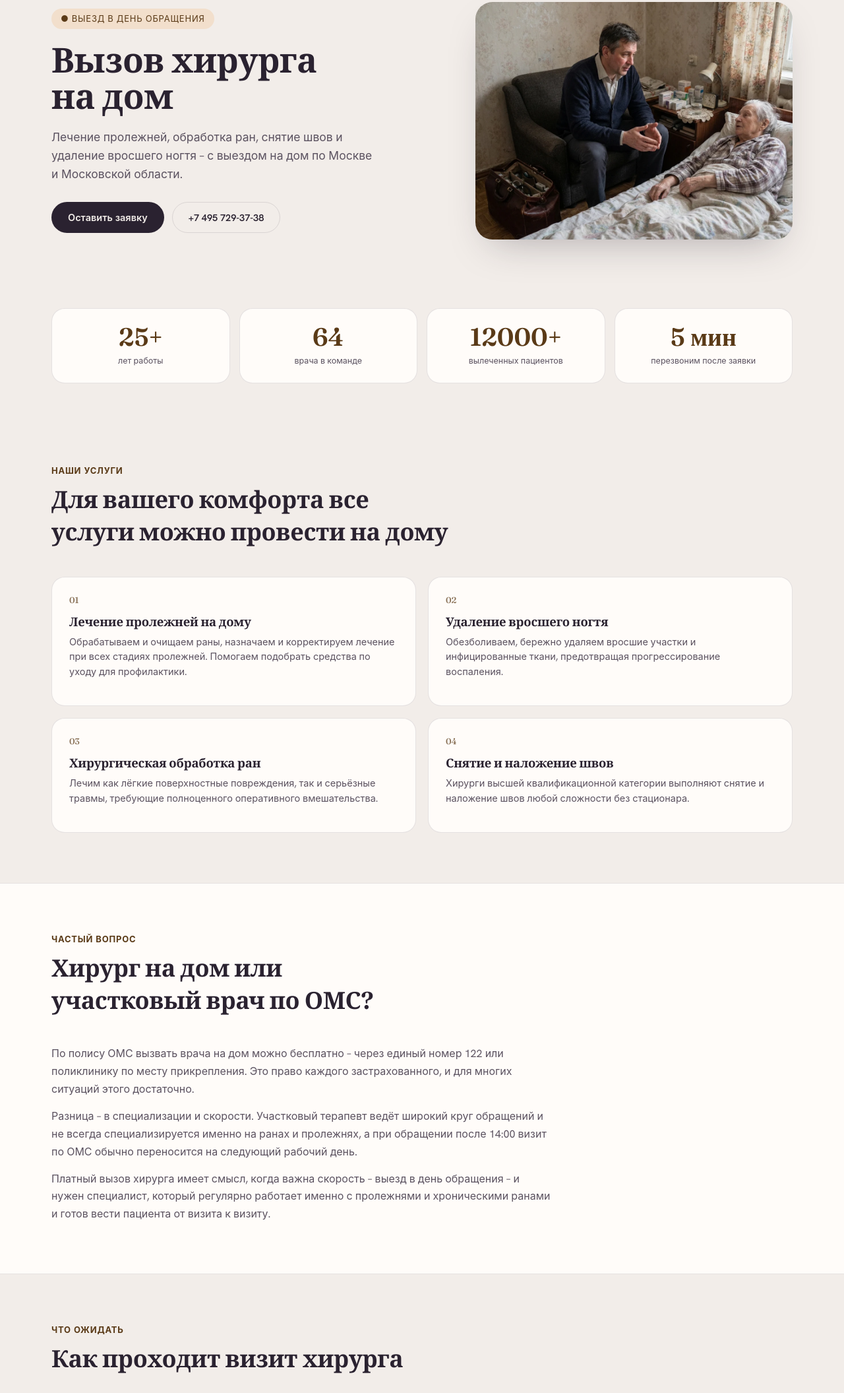
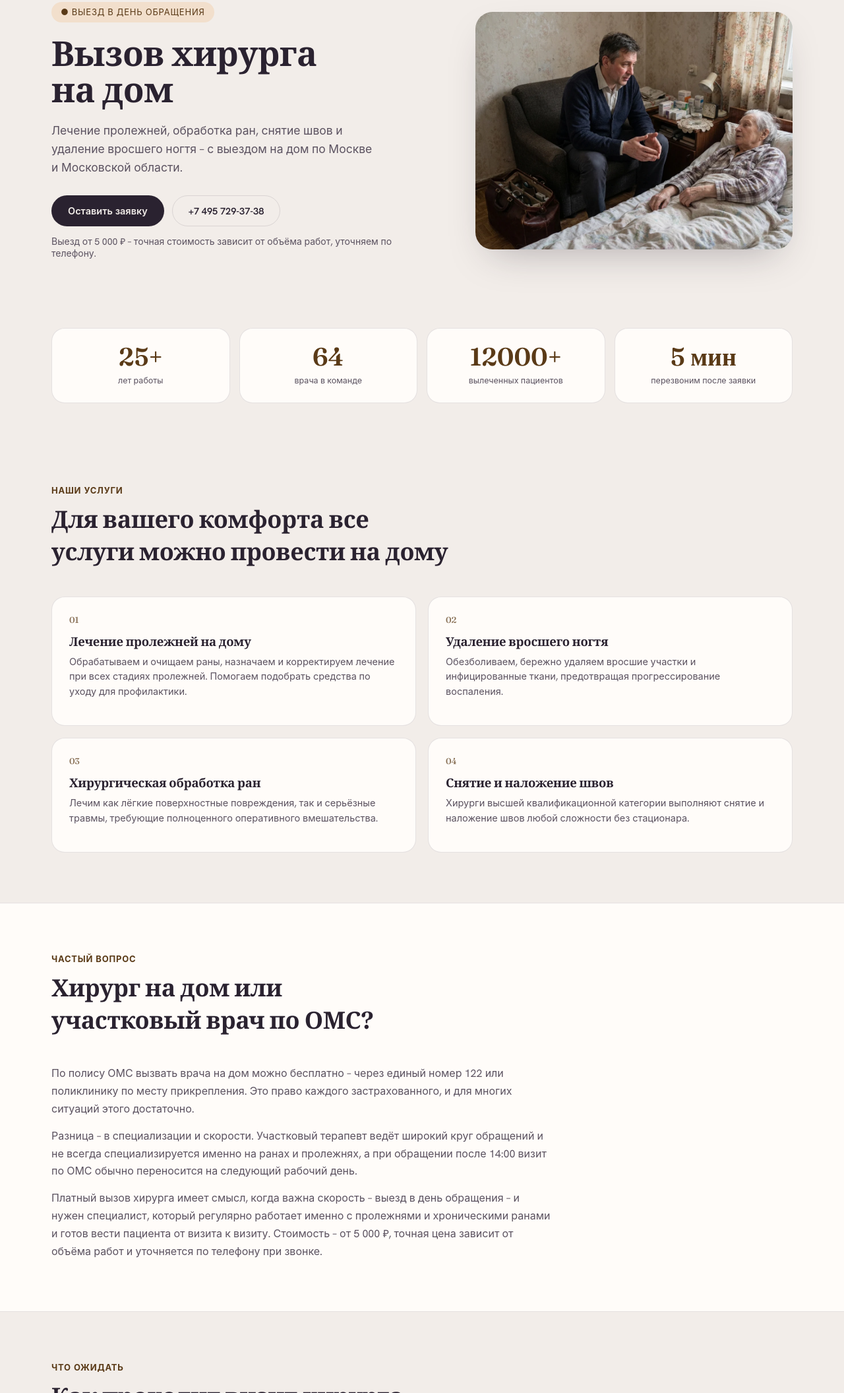
Before and after one commit to mariiagusevaes-fm/bez-prolejnei, a plain HTML site: page vyzov_na_dom_hirurga/index.html in a window 1280 px wide. Shown: the part 146-2257 px from the top of the page at 66% size. Drawn offline with Linux system fonts and the light colour scheme.

Commit message:
Добавлена ориентировочная цена вызова хирурга (от 5 000 ₽)
По просьбе пользователя — общий ценовой ориентир без фиксированной
стоимости, с пояснением, что итоговая цена зависит от объёма работ.
Указана в hero, в разделе сравнения с ОМС и в meta description.
Гарантии по способу оплаты (без предоплаты на карту и т.п.) сознательно
не добавлялись — это не подтверждено.

```diff
--- a/vyzov_na_dom_hirurga/index.html
+++ b/vyzov_na_dom_hirurga/index.html
@@ -4,12 +4,12 @@
 <meta charset="utf-8">
 <meta name="viewport" content="width=device-width, initial-scale=1.0">
 <title>Вызов хирурга на дом в Москве – лечение пролежней и ран</title>
-<meta name="description" content="Выезд хирурга на дом: лечение пролежней, обработка ран, снятие швов, удаление вросшего ногтя. Как проходит визит и чем это отличается от вызова по ОМС.">
+<meta name="description" content="Выезд хирурга на дом от 5 000 ₽: лечение пролежней, обработка ран, снятие швов, удаление вросшего ногтя. Как проходит визит и чем это отличается от вызова по ОМС.">
 <meta name="keywords" content="вызов хирурга на дом, лечение пролежней на дому, выезд врача на дом москва, обработка ран на дому, хирург на дом или по омс">
 <link rel="canonical" href="https://bez-prolejnei.ru/vyzov_na_dom_hirurga/">
 <meta property="og:url" content="https://bez-prolejnei.ru/vyzov_na_dom_hirurga/">
 <meta property="og:title" content="Вызов хирурга на дом в Москве – лечение пролежней и ран">
-<meta property="og:description" content="Выезд хирурга на дом: лечение пролежней, обработка ран, снятие швов, удаление вросшего ногтя. Как проходит визит и чем это отличается от вызова по ОМС.">
+<meta property="og:description" content="Выезд хирурга на дом от 5 000 ₽: лечение пролежней, обработка ран, снятие швов, удаление вросшего ногтя. Как проходит визит и чем это отличается от вызова по ОМС.">
 <meta property="og:type" content="website">
 <meta property="og:image" content="/images/vizit-hirurga-na-dom.webp">
 <link rel="preconnect" href="https://fonts.gstatic.com" crossorigin>
@@ -48,6 +48,7 @@
         <a class="btn btn-primary" href="#request">Оставить заявку</a>
         <a class="btn btn-ghost" href="tel:+74957293738">+7 495 729-37-38</a>
       </div>
+      <p style="margin-top:14px; font-size:14px; color:var(--ink-soft);">Выезд от 5 000 ₽ – точная стоимость зависит от объёма работ, уточняем по телефону.</p>
     </div>
     <div class="hero-photo">
       <img src="/images/vizit-hirurga-na-dom.webp" alt="Хирург на визите к лежачему пациенту на дому" loading="eager">
@@ -88,7 +89,7 @@
     <div class="prose reveal">
       <p>По полису ОМС вызвать врача на дом можно бесплатно – через единый номер 122 или поликлинику по месту прикрепления. Это право каждого застрахованного, и для многих ситуаций этого достаточно.</p>
       <p>Разница – в специализации и скорости. Участковый терапевт ведёт широкий круг обращений и не всегда специализируется именно на ранах и пролежнях, а при обращении после 14:00 визит по ОМС обычно переносится на следующий рабочий день.</p>
-      <p>Платный вызов хирурга имеет смысл, когда важна скорость – выезд в день обращения – и нужен специалист, который регулярно работает именно с пролежнями и хроническими ранами и готов вести пациента от визита к визиту.</p>
+      <p>Платный вызов хирурга имеет смысл, когда важна скорость – выезд в день обращения – и нужен специалист, который регулярно работает именно с пролежнями и хроническими ранами и готов вести пациента от визита к визиту. Стоимость – от 5 000 ₽, точная цена зависит от объёма работ и уточняется по телефону при звонке.</p>
     </div>
   </div>
 </section>
```
